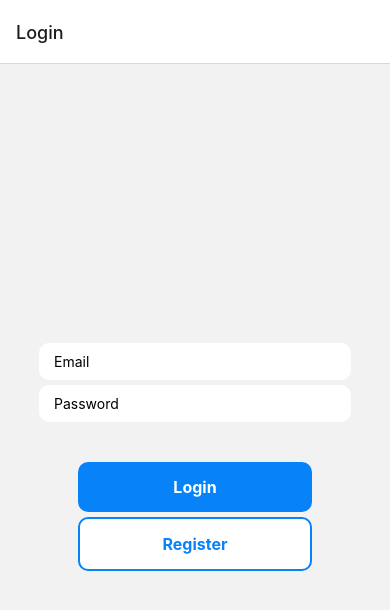
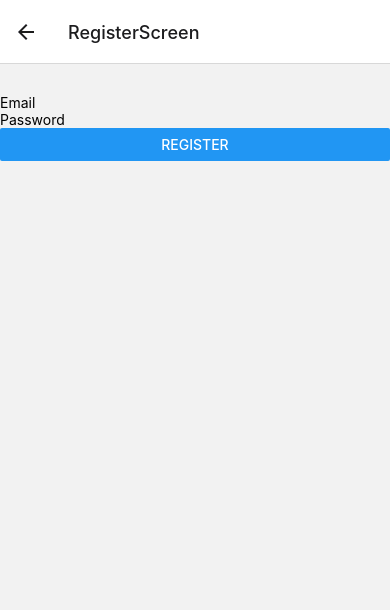
Before and after one commit to imolabuda/qrKodosJelenletkezelo_mobilapp, a React Native app: screen /RegisterScreen in a window 390 px wide. Shown: the top 610 px of the page. Built offline with nearby package versions, Linux system fonts and the light colour scheme.

Commit message:
autentikacio mukodik

```diff
--- a/App.js
+++ b/App.js
@@ -1,27 +1,20 @@
-// import { StatusBar } from 'expo-status-bar';
-// import { StyleSheet, Text, View } from 'react-native';
-
-// export default function App() {
-//   return (
-//     <View style={styles.container}>
-//       <Text>Open up App.js to start working on your app!</Text>
-//       <StatusBar style="auto" />
-//     </View>
-//   );
-// }
-
 import * as Location from 'expo-location';
-import React from "react";
+import React, { useState, useEffect, } from "react";
 import { NativeBaseProvider, Box } from "native-base";
 import LoginScreen from "./screens/LoginScreen";
 import QRCodeScanner from './screens/QRCodeScanner';
 import { NavigationContainer } from '@react-navigation/native';
 import { createNativeStackNavigator } from '@react-navigation/native-stack';
+import { authentication } from './firebase';
+import { TextInput, Button, StyleSheet, Text, View, } from 'react-native';
+import { createUserWithEmailAndPassword } from "firebase/auth";
+import RegisterScreen from './screens/RegisterScreen';
 
 const Stack = createNativeStackNavigator();
 
 export default function App() {
 
+//GETTING THE LOCATION OF THE DEVICE
 // useEffect(() => {
 //     (async () => {
 //       const { status } = await Location.requestForegroundPermissionsAsync();
@@ -35,12 +28,21 @@ export default function App() {
 //   }, []);
 
   return (
+    // <NavigationContainer>
+    // <Stack.Navigator>
+    //   <Stack.Screen options={{ headearShown: false}} name="Login" component={LoginScreen} />
+    //   <Stack.Screen name="QR code scanned" component={QRCodeScanner} />
+    // </Stack.Navigator>
+    // </NavigationContainer>
+
     <NavigationContainer>
-    <Stack.Navigator>
-      <Stack.Screen options={{ headearShown: false}} name="Login" component={LoginScreen} />
-      <Stack.Screen name="QR code scanned" component={QRCodeScanner} />
-    </Stack.Navigator>
-    </NavigationContainer>
+      <Stack.Navigator>
+        <Stack.Screen options={{ headearShown: false}} name="Login" component={LoginScreen} />
+        <Stack.Screen name="RegisterScreen" component={RegisterScreen} />
+        <Stack.Screen name="QrCodeScanner" component={QRCodeScanner} />
+        <Stack.Screen name="LoginScreen" component={LoginScreen} />
+      </Stack.Navigator>
+     </NavigationContainer>
   );
 
 }
--- /dev/null
+++ b/firebase.js
@@ -0,0 +1,19 @@
+// Import the functions you need from the SDKs you need
+import { initializeApp } from "firebase/app";
+import { getAuth } from "firebase/auth";
+// TODO: Add SDKs for Firebase products that you want to use
+// https://firebase.google.com/docs/web/setup#available-libraries
+
+// Your web app's Firebase configuration
+const firebaseConfig = {
+  apiKey: "AIzaSyAcZ7COgeiY0ldywuM5YF0hHYDV4kmL_KA",
+  authDomain: "qrcodeproject-c6d04.firebaseapp.com",
+  projectId: "qrcodeproject-c6d04",
+  storageBucket: "qrcodeproject-c6d04.appspot.com",
+  messagingSenderId: "699558294455",
+  appId: "1:699558294455:web:0a8a7c424d0e2fbf53ee32"
+};
+
+// Initialize Firebase
+const app = initializeApp(firebaseConfig);
+export const authentication = getAuth(app);
--- a/package.json
+++ b/package.json
@@ -20,6 +20,7 @@
     "expo-splash-screen": "~0.18.2",
     "expo-status-bar": "~1.4.4",
     "expo-updates": "~0.16.4",
+    "firebase": "^9.22.1",
     "i": "^0.3.7",
     "native-base": "^3.4.28",
     "npm": "^9.6.7",
--- a/screens/LoginScreen.jsx
+++ b/screens/LoginScreen.jsx
@@ -1,97 +1,181 @@
-import { KeyboardAvoidingView, TouchableOpacity } from 'react-native'
-import React, { useState, useEffect, }  from 'react'
-import { StyleSheet, Text, View } from 'react-native'
-import { TextInput } from 'react-native'
+import { authentication } from '../firebase';
+import { TextInput, Button, StyleSheet, Text, View, } from 'react-native';
+import { signInWithEmailAndPassword, signOut } from "firebase/auth";
+import React, { useState, useEffect, } from "react";
+import { Drawer } from 'native-base';
+import QRCodeScanner from './QRCodeScanner';
+import { useNavigation } from '@react-navigation/native';
 
-const LoginScreen = () => {
+export default function LoginScreen (props) {
+
+  const [isSignedIn, setIsSignedIn] = useState(false);
   const [email, setEmail] = useState('');
   const [password, setPassword] = useState('');
 
+  const SignInUser = () => {
+    signInWithEmailAndPassword(authentication, email, password)
+    .then((re) => {
+      setIsSignedIn(true);
+      console.log(email);
+      onPress2();
+    })
+    .catch((err) => {
+      console.log(err);
+    })
+  }
+
+  const SignOutUser = () => {
+    signOut(authentication)
+    .then((re) => {
+      setIsSignedIn(false);
+    })
+    .catch((err) => {
+      console.log(err);
+    })
+  }
+
+   const onPress = () => {
+    props.navigation.navigate('RegisterScreen');
+   };
+
+   const onPress2 = () => {
+    props.navigation.navigate('QrCodeScanner');
+  };
+
   return (
-    <KeyboardAvoidingView
-      style = {styles.container}
-      behavior = "padding"
-    >
-      <View style = {styles.inputContainer}>
-        <TextInput
-          placeholder ="Email"
-          value = { email }
-          onChange = {text => setEmail(text)}
-          style = {styles.input}
-        />
+    <View>
+      <TextInput placeholder='Email' value={email} onChangeText={text => setEmail(text)} style={{marginTop:30}}/>
+      <TextInput placeholder='Password' value={password} secureTextEntry={true} onChangeText={text => setPassword(text)}/>
+      {isSignedIn===true?
+        <Button title='Sign out' onPress={SignOutUser}/>
+        :
+        <Button title='Sign in' onPress={SignInUser}/>
+      }
 
-        <TextInput
-          placeholder ="Password"
-          value = { password }
-          onChange = {text => setPassword(password)}
-          style = {styles.input}
-          secureTextEntry
-        />
+      <Button title='Register' onPress={onPress}/>
 
-      </View>
+    </View>
+  );
 
-      <View style = {styles.buttonContainer}>
-        <TouchableOpacity
-          onPress={() => { }}
-          style = {styles.button}>
-          <Text style={styles.buttonText}>Login</Text>
-        </TouchableOpacity>
-
-        <TouchableOpacity
-          onPress={() => { }}
-          style = {[styles.button, styles.buttonOutline]}>
-          <Text style={styles.buttonOutlineText}>Register</Text>
-        </TouchableOpacity>
-      </View>
-    </KeyboardAvoidingView>
-  )
 }
 
-export default LoginScreen
 
-const styles =  StyleSheet.create({
-  container: {
-    flex: 1,
-    justifyContent: 'center',
-    alignItems: 'center',
-  },
-  inputContainer: {
-    width: '80%',
-  },
-  input:{
-    backgroundColor: 'white',
-    paddingHorizontal: 15,
-    paddingVertical: 10,
-    borderRadius: 10,
-    marginTop: 5,
-  },
-  buttonContainer: {
-    width: '60%',
-    justifyContent: 'center',
-    alignItems: 'center',
-    marginTop: 40,
-  },
-  button: {
-    backgroundColor: '#0782F9',
-    width: '100%',
-    padding: 15,
-    borderRadius: 10,
-    alignItems: 'center'
-  },
-  buttonText: {
-    color: 'white',
-    fontWeight: '700',
-    fontSize: 16,
-  },
-  buttonOutline: {
-    backgroundColor: 'white',
-    marginTop: 5,
-    borderColor: '#0782F9',
-    borderWidth: 2,
-  },
-  buttonOutlineText: {
-    color: '#0782F9',
-    fontWeight: '700',
-    fontSize: 16,
-  },
-});
+
+
+
+
+
+
+
+
+
+// import { KeyboardAvoidingView, TouchableOpacity } from 'react-native'
+// import React, { useState, useEffect, }  from 'react'
+// import { StyleSheet, Text, View } from 'react-native'
+// import { TextInput } from 'react-native'
+// import { getAuth } from 'firebase/auth'
+
+// const auth = getAuth();
+
+// function LoginScreen(){
+//   const [email, setEmail] = useState('');
+//   const [password, setPassword] = useState('');
+
+//   function handleSignUp() {
+//     auth
+//     .createUserWithEmailAndPassword(email, password)
+//     .then(userCredentials => {
+//       const user = required(userCredentials.user);
+//       console.log(user.email);
+//     })
+//     .catch(error => alert(error.message))
+//   }
+
+//   return (
+//     <KeyboardAvoidingView
+//       style = {styles.container}
+//       behavior = "padding"
+//     >
+//       <View style = {styles.inputContainer}>
+//         <TextInput
+//           placeholder ='Email'
+//           value = { email }
+//           onChange = {text => setEmail(text)}
+//           style = {styles.input}
+//         />
+
+//         <TextInput
+//           placeholder ='Password'
+//           value = { password }
+//           onChange = {text => setPassword(text)}
+//           style = {styles.input}
+//           secureTextEntry
+//         />
+
+//       </View>
+
+//       <View style = {styles.buttonContainer}>
+//         <TouchableOpacity
+//           onPress={() => { }}
+//           style = {styles.button}>
+//           <Text style={styles.buttonText}>Login</Text>
+//         </TouchableOpacity>
+
+//         <TouchableOpacity
+//           onPress={handleSignUp}
+//           style = {[styles.button, styles.buttonOutline]}>
+//           <Text style={styles.buttonOutlineText}>Register</Text>
+//         </TouchableOpacity>
+//       </View>
+//     </KeyboardAvoidingView>
+//   )
+// }
+
+// export default LoginScreen
+
+// const styles =  StyleSheet.create({
+//   container: {
+//     flex: 1,
+//     justifyContent: 'center',
+//     alignItems: 'center',
+//   },
+//   inputContainer: {
+//     width: '80%',
+//   },
+//   input:{
+//     backgroundColor: 'white',
+//     paddingHorizontal: 15,
+//     paddingVertical: 10,
+//     borderRadius: 10,
+//     marginTop: 5,
+//   },
+//   buttonContainer: {
+//     width: '60%',
+//     justifyContent: 'center',
+//     alignItems: 'center',
+//     marginTop: 40,
+//   },
+//   button: {
+//     backgroundColor: '#0782F9',
+//     width: '100%',
+//     padding: 15,
+//     borderRadius: 10,
+//     alignItems: 'center'
+//   },
+//   buttonText: {
+//     color: 'white',
+//     fontWeight: '700',
+//     fontSize: 16,
+//   },
+//   buttonOutline: {
+//     backgroundColor: 'white',
+//     marginTop: 5,
+//     borderColor: '#0782F9',
+//     borderWidth: 2,
+//   },
+//   buttonOutlineText: {
+//     color: '#0782F9',
+//     fontWeight: '700',
+//     fontSize: 16,
+//   },
+// });
--- /dev/null
+++ b/screens/RegisterScreen.jsx
@@ -0,0 +1,35 @@
+import { authentication } from '../firebase';
+import { TextInput, Button, StyleSheet, Text, View, } from 'react-native';
+import { createUserWithEmailAndPassword } from "firebase/auth";
+import React, { useState, useEffect, } from "react";
+
+export default function RegisterScreen(props) {
+
+  const [email, setEmail] = useState('');
+  const [password, setPassword] = useState('');
+
+  const onPress = () => {
+    props.navigation.navigate('LoginScreen');
+   };
+
+  const RegisterUser = () => {
+    createUserWithEmailAndPassword(authentication, email, password)
+    .then((re) => {
+      console.log(re);
+      console.log(email);
+      onPress();
+    })
+    .catch((err) => {
+      console.log(err);
+    })
+  }
+
+  return (
+    <View>
+      <TextInput placeholder='Email' value={email} onChangeText={text => setEmail(text)} style={{marginTop:30}}/>
+      <TextInput placeholder='Password' value={password} secureTextEntry={true} onChangeText={text => setPassword(text)}/>
+      <Button title='Register' onPress={RegisterUser}/>
+    </View>
+  );
+
+}
```
Also changed, not shown: 1 other file (tests, documents, lock files or other folders).
